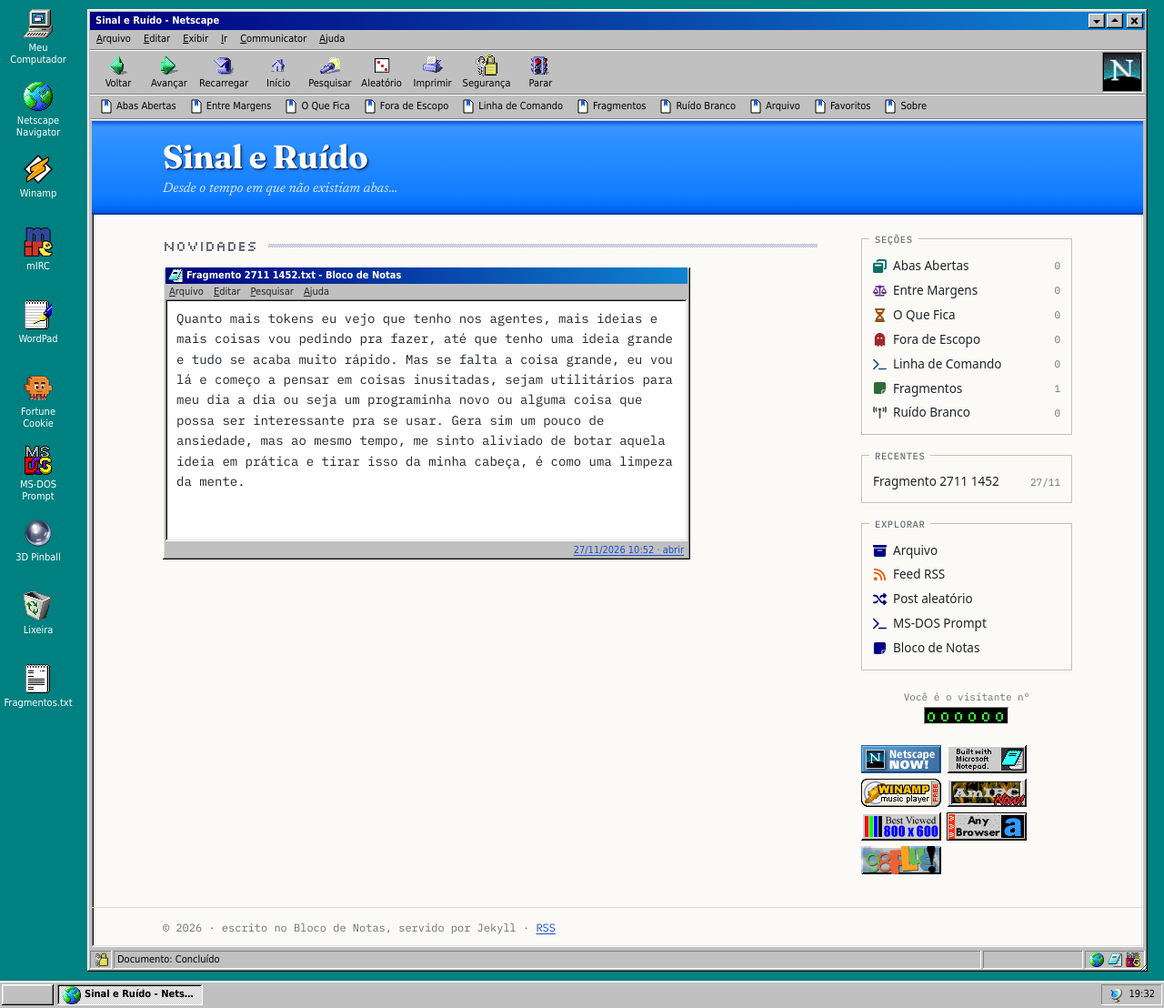
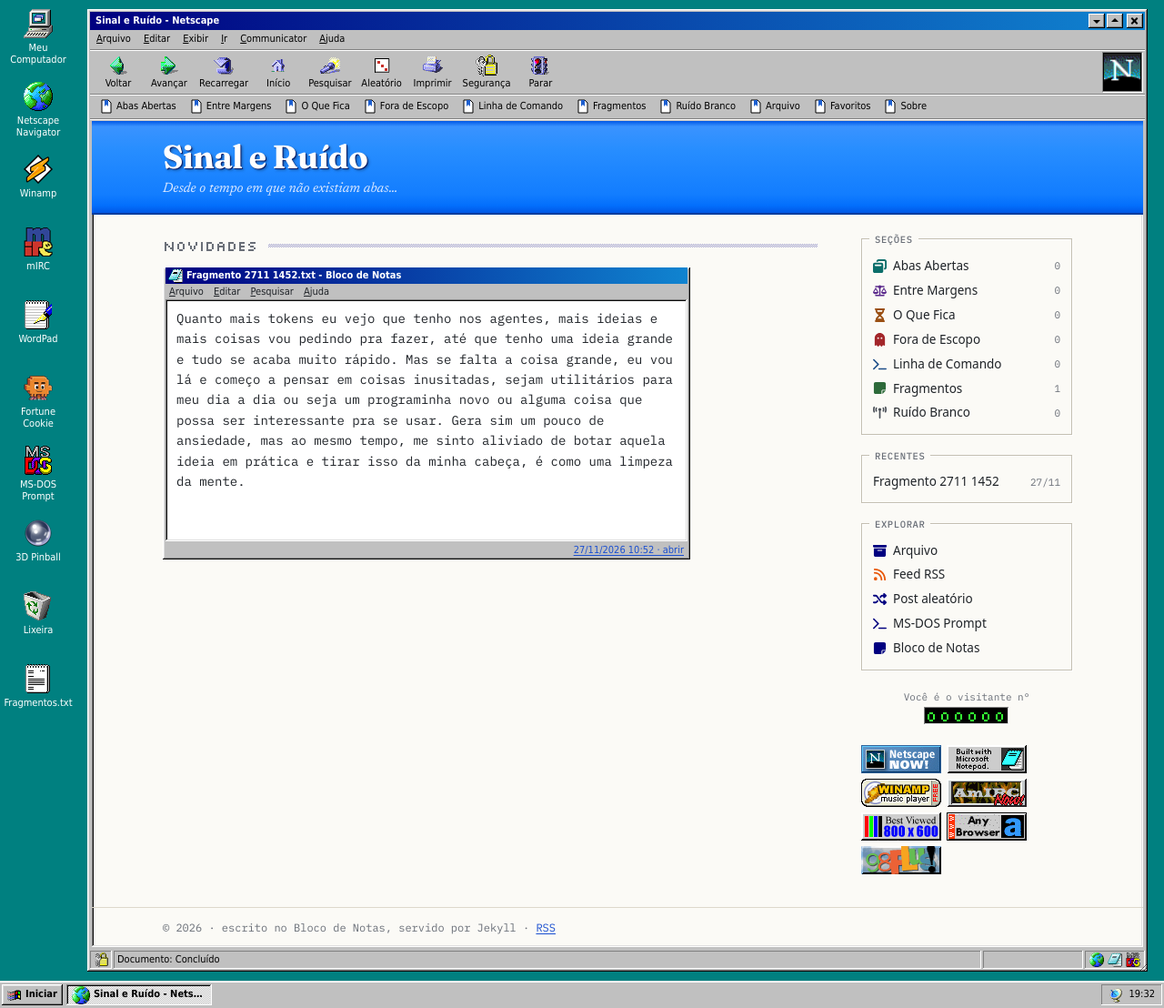
Before and after one commit to marcelofrau/sinal-e-ruido, a Jekyll site: the page built from index.html, in a window 1280 px wide. Shown: the whole page at 91% size. Built offline with Jekyll 4.4.1, drawn with Linux system fonts in a browser that asks for light colours.

Commit message:
Adding more changes

```diff
--- a/_data/startmenu.yml
+++ b/_data/startmenu.yml
@@ -11,8 +11,6 @@
         - { label: Bloco de Notas, icon: notepad-3, open: notepad }
         - { label: Calculadora, icon: calculator-0, open: calc }
         - { label: Paint, icon: mspaint_2-3, open: paint }
-    - { label: Netscape Navigator, icon: world-3, open: browser }
-    - { label: mIRC, icon: mirc, open: mirc }
     - label: Jogos
       icon: cool_25-3
       items:
@@ -20,6 +18,8 @@
         - { label: Paciência, icon: game_solitaire-0, open: sol }
         - { label: 3D Pinball, icon: pinball, open: pinball }
         - { label: SkiFree, icon: skifree, open: skifree }
+    - { label: Netscape Navigator, icon: world-3, open: browser }
+    - { label: mIRC, icon: mirc, open: mirc }
     - { label: Winamp, icon: winamp, open: winamp }
     - { label: WordPad, icon: write_wordpad-1, open: wordpad }
     - { label: MS-DOS Prompt, icon: ms_dos-1, open: dos }
--- a/_layouts/default.html
+++ b/_layouts/default.html
@@ -28,7 +28,7 @@
 </div>
 
 <div class="taskbar">
-  <button class="start" type="button" id="start-btn" aria-haspopup="menu" aria-expanded="false"><img src="{{ '/assets/icons/start.png' | relative_url }}" alt="Iniciar" width="45" height="14"></button>
+  <button class="start" type="button" id="start-btn" aria-haspopup="menu" aria-expanded="false"><img class="start-flag" src="{{ '/assets/icons/windows-0.png' | relative_url }}" alt="" width="16" height="16">Iniciar</button>
   <div class="tasks" id="tasks"></div>
   <div class="tray"><img src="{{ '/assets/icons/channels-3.png' | relative_url }}" alt="" width="16" height="16"><time id="clock"></time></div>
 </div>
--- a/assets/css/site.css
+++ b/assets/css/site.css
@@ -217,7 +217,8 @@ button { font: inherit; color: inherit; }
   display: flex; align-items: center; gap: 4px; height: 23px; padding: 0 6px; border: 0;
   background: var(--face); box-shadow: var(--raised); white-space: nowrap;
 }
-.start { flex: none; }
+.start { flex: none; font-weight: bold; }
+.start-flag { flex: none; width: 16px; height: 16px; image-rendering: auto; }
 .fa { flex: none; width: 15px; height: 15px; color: var(--navy); }
 .start.is-down, .task.is-active {
   box-shadow: var(--sunken);
```
Also changed, not shown: assets/icons/start.png (deleted), assets/icons/windows-0.png.
